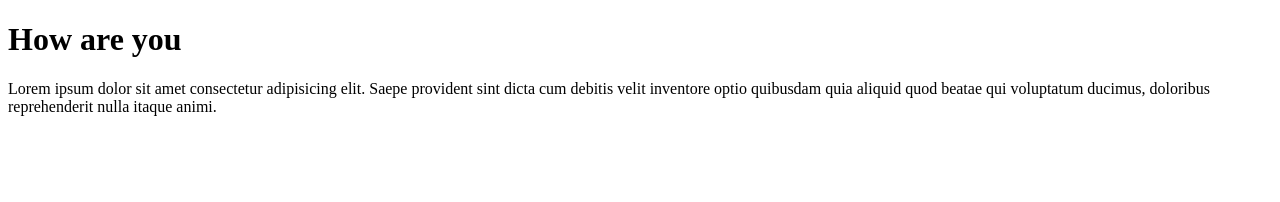
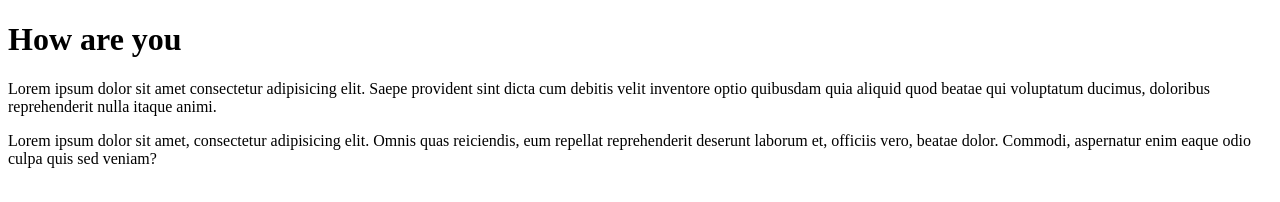
Before and after one commit to polas-cse/practics, a plain HTML site: page index.html in a window 1280 px wide. Drawn offline with Linux system fonts and the light colour scheme.

Commit message:
title & p

```diff
--- a/index.html
+++ b/index.html
@@ -11,5 +11,7 @@
 
 <p>Lorem ipsum dolor sit amet consectetur adipisicing elit. Saepe provident sint dicta cum debitis velit inventore optio quibusdam quia aliquid quod beatae qui voluptatum ducimus, doloribus reprehenderit nulla itaque animi.</p>
 
+<title>Wellcome My page</title>
+<p>Lorem ipsum dolor sit amet, consectetur adipisicing elit. Omnis quas reiciendis, eum repellat reprehenderit deserunt laborum et, officiis vero, beatae dolor. Commodi, aspernatur enim eaque odio culpa quis sed veniam?</p>
 </body>
 </html>
```
